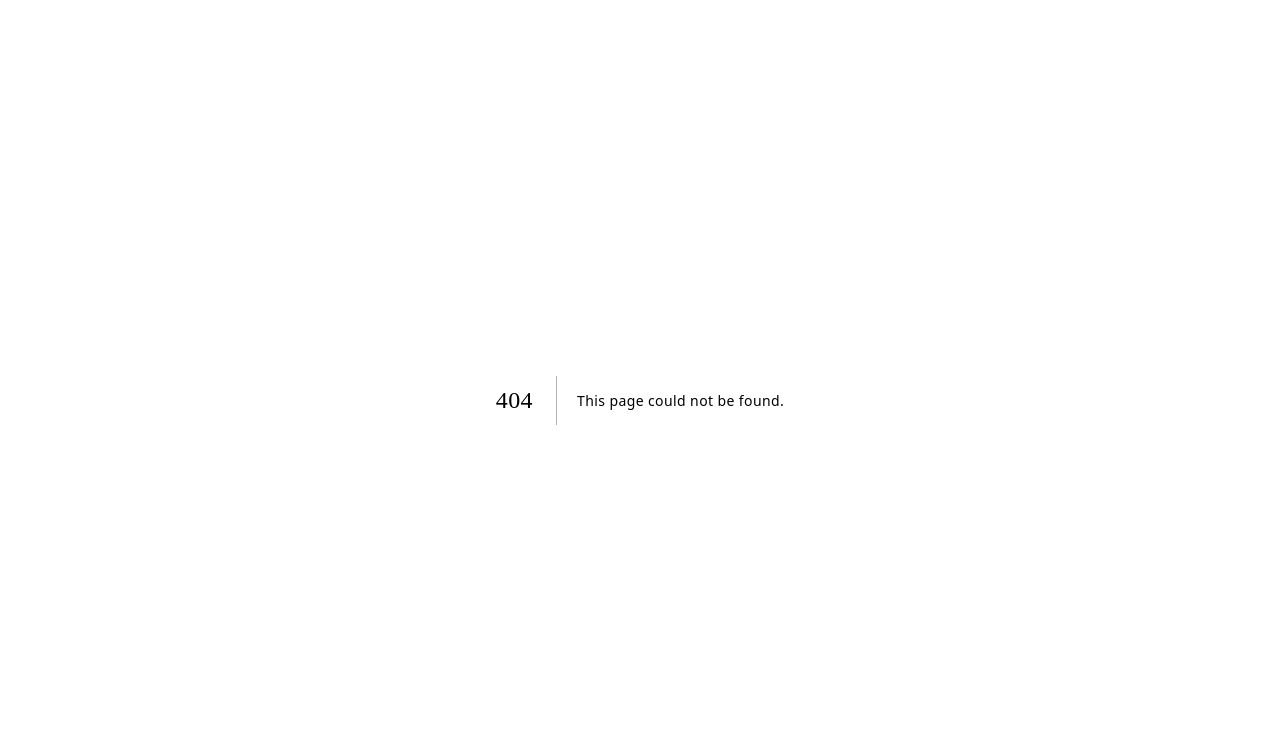
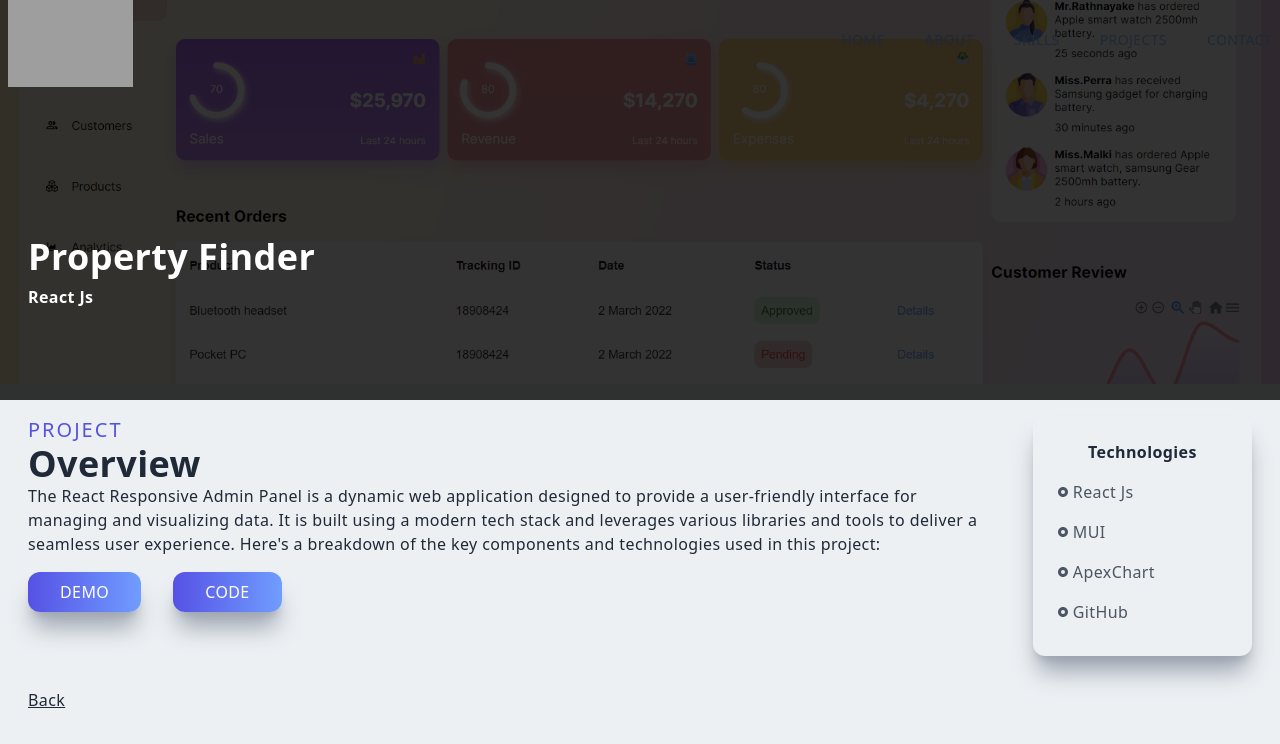
Before and after one commit to Sama-Liyanage/Next-JS-Portfolio, a Next.js app: page /adminPanel in a window 1280 px wide. Before the commit this address had no page. Shown: the top 744 px of the page. Built offline with nearby package versions, Linux system fonts and the light colour scheme; grey boxes are pictures that could not be loaded.

Commit message:
Add React Admin Panel Project

```diff
--- a/components/Navbar.jsx
+++ b/components/Navbar.jsx
@@ -109,19 +109,19 @@
           </div>
           <div className="py-4 flex flex-col">
             <ul className="uppercase">
-              <li className="py-4 test-sm">
+              <li onClick={()=>setNav(false)} className="py-4 test-sm">
                 <Link href="/#home">Home</Link>
               </li>
-              <li className="py-4 test-sm">
+              <li onClick={()=>setNav(false)} className="py-4 test-sm">
                 <Link href="/#about">About</Link>
               </li>
-              <li className="py-4 test-sm">
+              <li onClick={()=>setNav(false)} className="py-4 test-sm">
                 <Link href="/#skills">Skills</Link>
               </li>
-              <li className="py-4 test-sm">
+              <li onClick={()=>setNav(false)} className="py-4 test-sm">
                 <Link href="/#projects">Projects</Link>
               </li>
-              <li className="py-4 test-sm">
+              <li onClick={()=>setNav(false)} className="py-4 test-sm">
                 <Link href="/#contact">Contact</Link>
               </li>
             </ul>
--- a/pages/_app.js
+++ b/pages/_app.js
@@ -1,5 +1,9 @@
+import Navbar from '@/components/Navbar'
 import '@/styles/globals.css'
 
 export default function App({ Component, pageProps }) {
-  return <Component {...pageProps} />
+  return<>
+  <Navbar/>
+  <Component {...pageProps} />
+  </>
 }
--- /dev/null
+++ b/pages/adminPanel.jsx
@@ -0,0 +1,72 @@
+import React from "react";
+import AdminPanel from "../public/assets/projects/AdminPanel.png";
+import Image from "next/image";
+import { RiRadioButtonFill } from "react-icons/ri";
+import Link from "next/link";
+
+const adminPanel = () => {
+  return (
+    <div className="w-full">
+      <div className="w-screen h-[30vh] lg:h-[48vh] relative">
+        <div className="absolute top-0 left-0 w-full h-[30vh] lg:h-[50vh] bg-black/80 z-10" />
+        <Image
+          className="absolute z-1"
+          layout="fill"
+          objectFit="cover"
+          src={AdminPanel}
+          alt="/"
+        />
+        <div className="absolute top-[70%] max-w-[1240px] w-full left-[50%] right-[50%] translate-x-[-50%] translate-y-[-50%] text-white z-10 p-2">
+          <h2 className="py-2">Property Finder</h2>
+          <h3>React Js</h3>
+        </div>
+      </div>
+
+      <div className="max-w-[1240px] mx-auto p-2 grid md:grid-cols-5 gap-8 pt-8">
+        <div className="col-span-4">
+          <p className="text-xl tracking-widest uppercase text-[#5651e5]">
+            Project
+          </p>
+          <h2>Overview</h2>
+          <p>
+            The React Responsive Admin Panel is a dynamic web application
+            designed to provide a user-friendly interface for managing and
+            visualizing data. It is built using a modern tech stack and
+            leverages various libraries and tools to deliver a seamless user
+            experience. Here's a breakdown of the key components and
+            technologies used in this project:
+          </p>
+          <button className="px-8 py-2 mt-4 mr-8">Demo</button>
+          <button className="px-8 py-2 mt-4">Code</button>
+        </div>
+        <div className="col-span-4 md:col-span-1 shadow-xl shadow-gray-400 rounded-xl p-4">
+          <div className="p-2">
+            <p className="text-center font-bold pb-2">Technologies</p>
+            <div className="grid grid-cols-3 md:grid-cols-1">
+              <p className="text-gray-600 py-2 flex items-center">
+                <RiRadioButtonFill className="pr-1" />
+                React Js
+              </p>
+              <p className="text-gray-600 py-2 flex items-center">
+                <RiRadioButtonFill className="pr-1" />
+                MUI
+              </p>
+              <p className="text-gray-600 py-2 flex items-center">
+                <RiRadioButtonFill className="pr-1" />
+                ApexChart
+              </p>
+              <p className="text-gray-600 py-2 flex items-center">
+                <RiRadioButtonFill className="pr-1" />
+                GitHub
+              </p>
+            </div>
+          </div>
+        </div>
+
+        <Link href="/#projects"><p className="underline cursor-auto">Back</p></Link>
+      </div>
+    </div>
+  );
+};
+
+export default adminPanel;
--- a/pages/index.js
+++ b/pages/index.js
@@ -18,7 +18,6 @@
         <meta name="viewport" content="width=device-width, initial-scale=1" />
         <link rel="icon" href="/favicon.ico" />
       </Head>
-      <Navbar />
       <Main />
       <About />
       <Skills />
```
